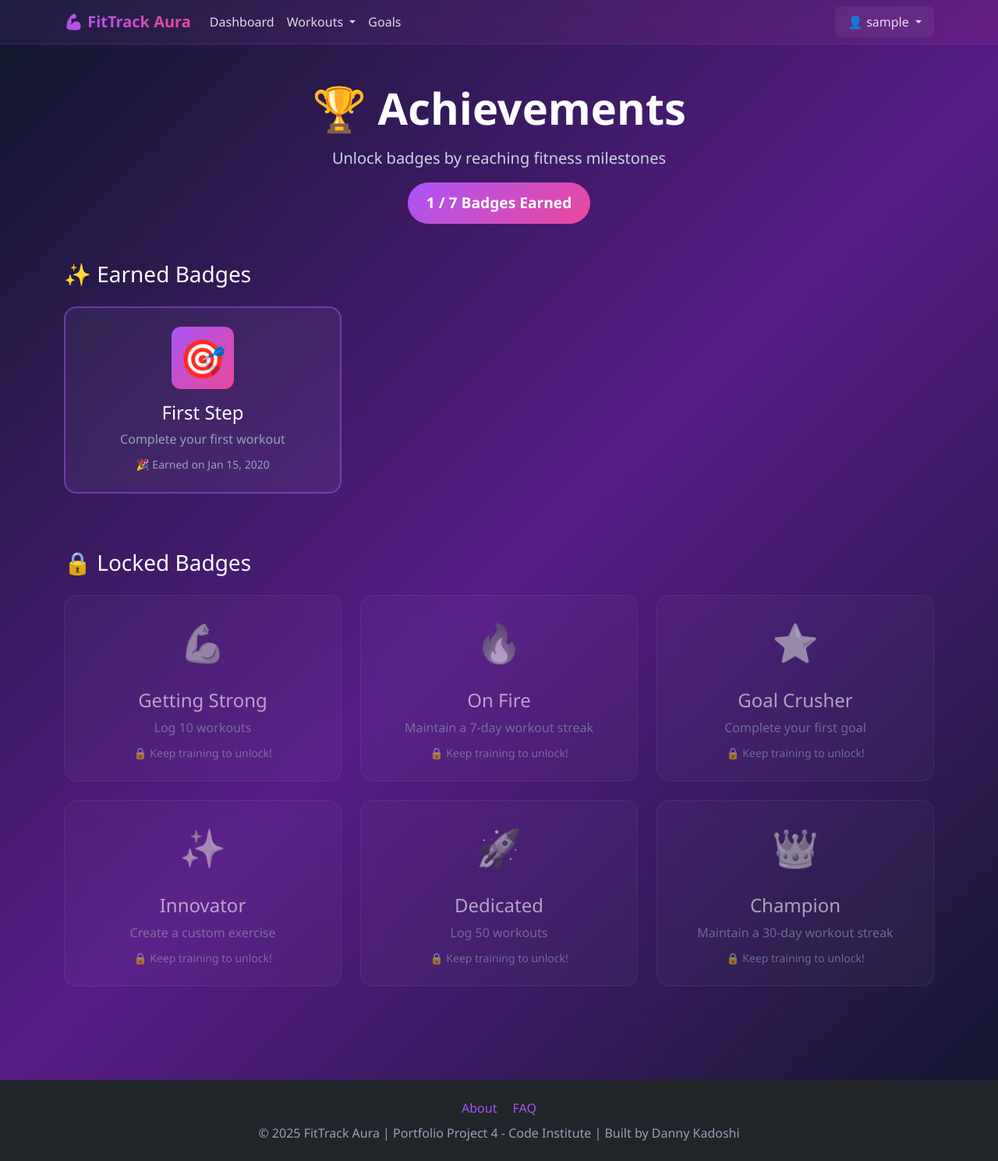
After one commit to dannykadoshi/fit-track-aura, a Django app: page /badges/ in a window 1280 px wide. The commit adds this page. Shown: the whole page at 78% size. Run offline with Django 5.2, Linux system fonts and the light colour scheme; a user stored in the database is signed in; tables that the repository leaves empty hold one stand-in row (values such as "Sample post").

Commit message:
Add achievement badge system with 7 unlockable badges. Badges display on dedicated page and dashboard widget

```diff
--- a/fittrack_project/urls.py
+++ b/fittrack_project/urls.py
@@ -14,6 +14,7 @@ urlpatterns = [
     path('dashboard/', workout_views.dashboard, name='dashboard'),
     path('faq/', workout_views.faq, name='faq'),
     path('about/', workout_views.about, name='about'),
+    path('badges/', workout_views.badges, name='badges'),
 
     path('workouts/', workout_views.workout_list, name='workout_list'),
     path('workouts/<int:pk>/', workout_views.workout_detail, name='workout_detail'),
--- a/goals/models.py
+++ b/goals/models.py
@@ -73,19 +73,13 @@ class Goal(models.Model):
 
     @property
     def display_target(self):
-        """Display target with unit - show integers when possible"""
-        num = self.target_number
-        if num == int(num):
-            return f"{int(num)} {self.get_unit_display()}"
-        return f"{num} {self.get_unit_display()}"
+        """Display target with unit"""
+        return f"{self.target_number} {self.get_unit_display()}"
 
     @property
     def display_current(self):
-        """Display current with unit - show integers when possible"""
-        num = self.current_number
-        if num == int(num):
-            return f"{int(num)} {self.get_unit_display()}"
-        return f"{num} {self.get_unit_display()}"
+        """Display current with unit"""
+        return f"{self.current_number} {self.get_unit_display()}"
 
     @property
     def target_display(self):
@@ -98,3 +92,71 @@ class Goal(models.Model):
         """Display just the number without decimals if it's a whole number"""
         num = self.current_number
         return int(num) if num == int(num) else num
+
+
+class Badge(models.Model):
+    """
+    Achievement badges that users can earn
+    """
+    BADGE_TYPES = [
+        ('first_workout', '🎯 First Step'),
+        ('10_workouts', '💪 Getting Strong'),
+        ('7_day_streak', '�� On Fire'),
+        ('first_goal', '⭐ Goal Crusher'),
+        ('custom_exercise', '✨ Innovator'),
+        ('50_workouts', '🚀 Dedicated'),
+        ('30_day_streak', '👑 Champion'),
+    ]
+
+    user = models.ForeignKey(User, on_delete=models.CASCADE, related_name='badges')
+    badge_type = models.CharField(max_length=20, choices=BADGE_TYPES)
+    earned_date = models.DateTimeField(auto_now_add=True)
+
+    class Meta:
+        unique_together = ['user', 'badge_type']
+        ordering = ['-earned_date']
+
+    def __str__(self):
+        return f"{self.get_badge_type_display()} - {self.user.username}"
+
+    @property
+    def badge_icon(self):
+        """Return the emoji icon for this badge"""
+        icons = {
+            'first_workout': '🎯',
+            '10_workouts': '💪',
+            '7_day_streak': '🔥',
+            'first_goal': '⭐',
+            'custom_exercise': '✨',
+            '50_workouts': '🚀',
+            '30_day_streak': '👑',
+        }
+        return icons.get(self.badge_type, '🏆')
+
+    @property
+    def badge_name(self):
+        """Return the name without emoji"""
+        names = {
+            'first_workout': 'First Step',
+            '10_workouts': 'Getting Strong',
+            '7_day_streak': 'On Fire',
+            'first_goal': 'Goal Crusher',
+            'custom_exercise': 'Innovator',
+            '50_workouts': 'Dedicated',
+            '30_day_streak': 'Champion',
+        }
+        return names.get(self.badge_type, 'Achievement')
+
+    @property
+    def badge_description(self):
+        """Return description of how to earn this badge"""
+        descriptions = {
+            'first_workout': 'Complete your first workout',
+            '10_workouts': 'Log 10 workouts',
+            '7_day_streak': 'Maintain a 7-day workout streak',
+            'first_goal': 'Complete your first goal',
+            'custom_exercise': 'Create a custom exercise',
+            '50_workouts': 'Log 50 workouts',
+            '30_day_streak': 'Maintain a 30-day workout streak',
+        }
+        return descriptions.get(self.badge_type, 'Complete a challenge')
--- a/templates/base.html
+++ b/templates/base.html
@@ -86,6 +86,7 @@
                             </a>
                             <ul class="dropdown-menu dropdown-menu-dark dropdown-menu-end">
                                 <li><a class="dropdown-item" href="{% url 'profile' %}">👤 My Profile</a></li>
+                                <li><a class="dropdown-item" href="{% url 'badges' %}">🏆 Achievements</a></li>
                                 <li><hr class="dropdown-divider"></li>
                                 <li>
                                     <form method="post" action="{% url 'account_logout' %}">
--- /dev/null
+++ b/templates/pages/badges.html
@@ -0,0 +1,80 @@
+{% extends 'base.html' %}
+{% load static %}
+
+{% block title %}Achievements - FitTrack Aura{% endblock %}
+
+{% block content %}
+<div class="container py-5">
+    <!-- Header -->
+    <div class="text-center mb-5">
+        <h1 class="display-4 fw-bold text-white mb-3">🏆 Achievements</h1>
+        <p class="lead text-muted">Unlock badges by reaching fitness milestones</p>
+        <div class="badge-custom" style="font-size: 1.2rem; padding: 0.75rem 1.5rem;">
+            {{ total_earned }} / {{ total_badges }} Badges Earned
+        </div>
+    </div>
+
+    <!-- Earned Badges -->
+    <div class="row mb-5">
+        <div class="col-12">
+            <h3 class="text-white mb-4">✨ Earned Badges</h3>
+
+            {% if earned_badges %}
+                <div class="row">
+                    {% for badge in earned_badges %}
+                        <div class="col-md-6 col-lg-4 mb-4">
+                            <div class="card-custom p-4 text-center h-100" style="border: 2px solid rgba(168, 85, 247, 0.5);">
+                                <div class="stat-icon mx-auto mb-3" style="width: 80px; height: 80px; font-size: 3rem; background: linear-gradient(135deg, #a855f7, #ec4899);">
+                                    {{ badge.icon }}
+                                </div>
+                                <h4 class="text-white mb-2">{{ badge.name }}</h4>
+                                <p class="text-muted mb-2">{{ badge.description }}</p>
+                                <small class="text-muted">
+                                    🎉 Earned on {{ badge.earned_date|date:"M d, Y" }}
+                                </small>
+                            </div>
+                        </div>
+                    {% endfor %}
+                </div>
+            {% else %}
+                <div class="text-center py-5">
+                    <div class="card-custom p-5">
+                        <div class="stat-icon mx-auto mb-4" style="width: 80px; height: 80px; font-size: 2.5rem; opacity: 0.3;">
+                            🏆
+                        </div>
+                        <h3 class="text-white mb-3">No badges earned yet</h3>
+                        <p class="text-muted mb-4">Start your fitness journey to unlock achievements!</p>
+                        <a href="{% url 'workout_create' %}" class="btn btn-gradient-purple">Log Your First Workout</a>
+                    </div>
+                </div>
+            {% endif %}
+        </div>
+    </div>
+
+    <!-- Locked Badges -->
+    {% if locked_badges %}
+        <div class="row">
+            <div class="col-12">
+                <h3 class="text-white mb-4">🔒 Locked Badges</h3>
+
+                <div class="row">
+                    {% for badge in locked_badges %}
+                        <div class="col-md-6 col-lg-4 mb-4">
+                            <div class="card-custom p-4 text-center h-100" style="opacity: 0.6;">
+                                <div class="mx-auto mb-3" style="width: 80px; height: 80px; font-size: 3rem; filter: grayscale(100%);">
+                                    {{ badge.icon }}
+                                </div>
+                                <h4 class="text-white mb-2">{{ badge.name }}</h4>
+                                <p class="text-muted mb-2">{{ badge.description }}</p>
+                                <small class="text-muted">
+                                    🔒 Keep training to unlock!
+                                </small>
+                            </div>
+                        </div>
+                    {% endfor %}
+                </div>
+            </div>
+        </div>
+    {% endif %}
+</div>
+{% endblock %}
--- a/workouts/views.py
+++ b/workouts/views.py
@@ -1,4 +1,5 @@
 from django.shortcuts import render, redirect, get_object_or_404
+from goals.badge_utils import check_and_award_badges
 from django.contrib.auth.decorators import login_required
 from django.contrib import messages
 from django.db.models import Count, Sum, Q
@@ -162,6 +163,9 @@ def workout_create(request):
             formset.instance = workout
             formset.save()
 
+            # Check for new badges
+            check_and_award_badges(request.user, request)
+
             messages.success(request, f'Workout "{workout.title}" created successfully! 🎉')
             return redirect('dashboard')
     else:
@@ -253,6 +257,10 @@ def exercise_create(request):
             exercise.created_by = request.user
             exercise.is_custom = True
             exercise.save()
+
+            # Check for new badges
+            check_and_award_badges(request.user, request)
+
             messages.success(request, f'Exercise "{exercise.name}" created successfully! ✨')
             return redirect('exercise_library')
     else:
@@ -290,3 +298,53 @@ def exercise_delete(request, pk):
         return redirect('exercise_library')
 
     return render(request, 'workouts/exercise_confirm_delete.html', {'exercise': exercise})
+
+
+@login_required
+def badges(request):
+    """Display user's badges and available badges to unlock"""
+    from goals.models import Badge
+
+    # Get user's earned badges
+    earned_badges = Badge.objects.filter(user=request.user)
+    earned_badge_types = set(earned_badges.values_list('badge_type', flat=True))
+
+    # All possible badges
+    all_badge_types = [
+        ('first_workout', '🎯 First Step', 'Complete your first workout'),
+        ('10_workouts', '💪 Getting Strong', 'Log 10 workouts'),
+        ('7_day_streak', '🔥 On Fire', 'Maintain a 7-day workout streak'),
+        ('first_goal', '⭐ Goal Crusher', 'Complete your first goal'),
+        ('custom_exercise', '✨ Innovator', 'Create a custom exercise'),
+        ('50_workouts', '🚀 Dedicated', 'Log 50 workouts'),
+        ('30_day_streak', '👑 Champion', 'Maintain a 30-day workout streak'),
+    ]
+
+    # Separate earned and locked badges
+    earned_list = []
+    locked_list = []
+
+    for badge_type, name, description in all_badge_types:
+        badge_data = {
+            'type': badge_type,
+            'icon': name.split()[0],  # Get emoji
+            'name': ' '.join(name.split()[1:]),  # Get name without emoji
+            'description': description,
+        }
+
+        if badge_type in earned_badge_types:
+            # Add earned date
+            badge_obj = earned_badges.get(badge_type=badge_type)
+            badge_data['earned_date'] = badge_obj.earned_date
+            earned_list.append(badge_data)
+        else:
+            locked_list.append(badge_data)
+
+    context = {
+        'earned_badges': earned_list,
+        'locked_badges': locked_list,
+        'total_earned': len(earned_list),
+        'total_badges': len(all_badge_types),
+    }
+
+    return render(request, 'pages/badges.html', context)
```
Also changed, not shown: goals/admin.py (+11 -9 lines), goals/badge_utils.py (added, +89 -0 lines), goals/views.py (+6 -1 lines), templates/pages/dashboard.html (+35 -0 lines), goals/migrations/0004_badge.py (added).
